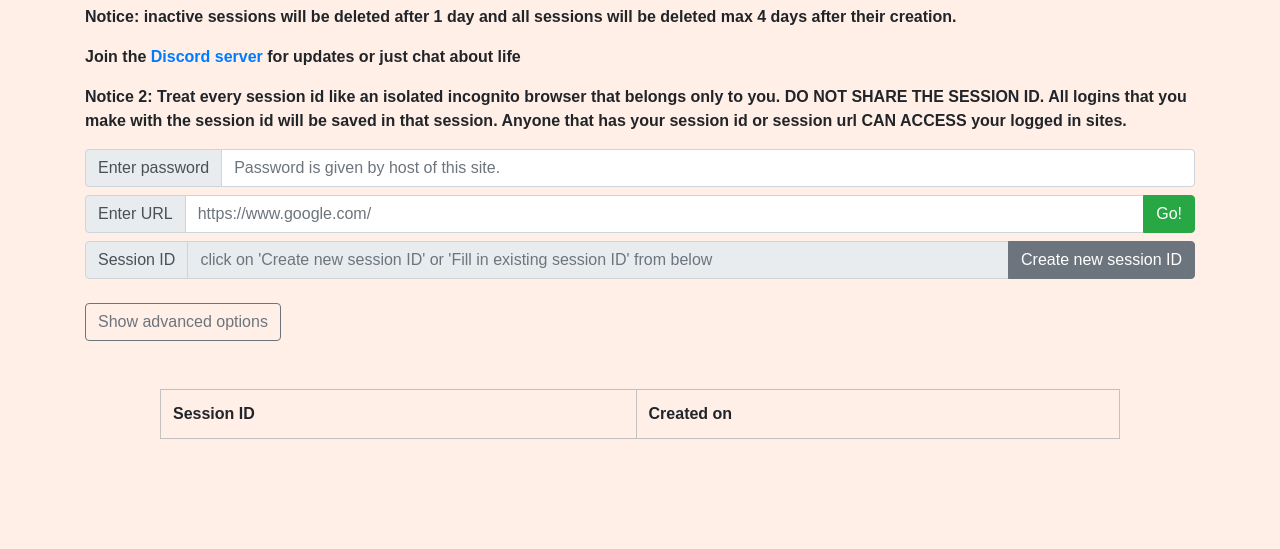
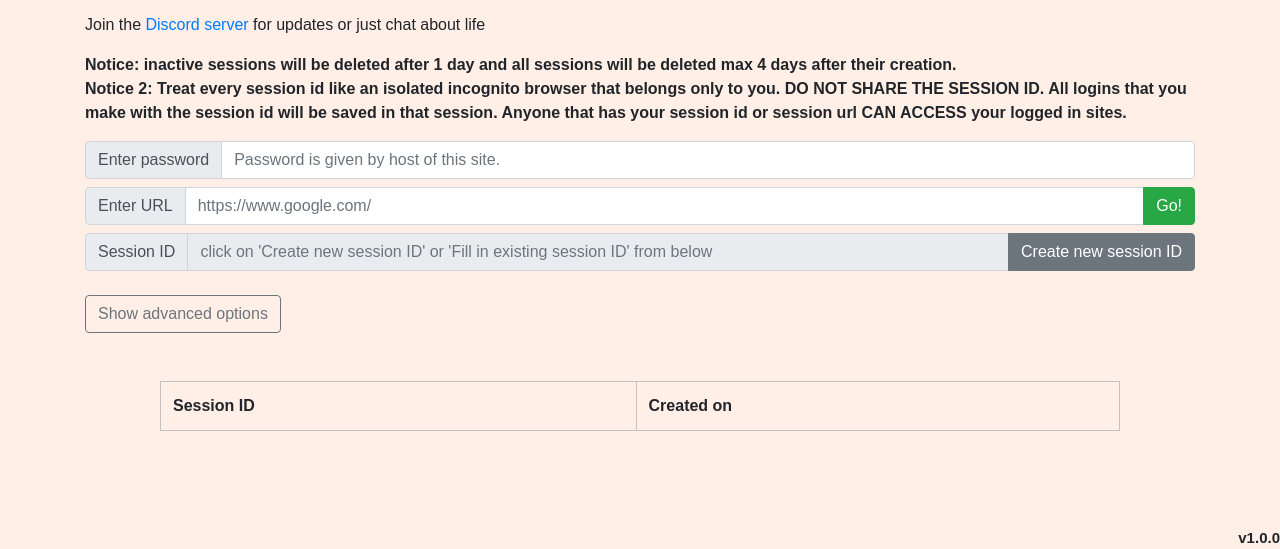
Before and after one commit to indiamonda/rammerhead, a website: page public/index.html in a window 1280 px wide. Shown: the part 251-800 px from the top of the page. Drawn offline with nearby package versions, Linux system fonts and the light colour scheme.

Commit message:
add changelog

```diff
--- a/public/index.html
+++ b/public/index.html
@@ -18,13 +18,13 @@
         <h1>Rammerhead Proxy Beta</h1>
     </header>
     <div class="container mb-5">
-        <p class="mb-3 font-weight-bold text-danger" id="error-text" style="display: none">Error: some text</p>
-        <p class="mb-3 font-weight-bold">Notice: inactive sessions will be deleted after 1 day and all sessions will be
+        <p class="mt-3 mb-3 font-weight">Join the <a href="https://discord.gg/VNT4E7gN5Y">Discord server</a> for updates or just chat about life</p>
+        <p class="mb-0 font-weight-bold">Notice: inactive sessions will be deleted after 1 day and all sessions will be
             deleted max 4 days after their creation.</p>
-        <p class="mb-3 font-weight-bold">Join the <a href="https://discord.gg/VNT4E7gN5Y">Discord server</a> for updates or just chat about life</p>
         <p class="mb-3 font-weight-bold">Notice 2: Treat every session id like an isolated incognito browser that
             belongs only to you. DO NOT SHARE THE SESSION ID. All logins that you make with the session id will be saved
             in that session. Anyone that has your session id or session url CAN ACCESS your logged in sites.</p>
+        <p class="mb-3 font-weight-bold text-danger" id="error-text" style="display: none">Error: some text</p>
         <div class="input-group mb-2">
             <div class="input-group-prepend">
                 <span class="input-group-text">Enter password</span>
@@ -74,6 +74,7 @@
             </tbody>
         </table>
     </div>
+    <p id="version">v1.0.0</p>
 
 </body>
 
--- a/public/style.css
+++ b/public/style.css
@@ -26,3 +26,12 @@ table.table-bordered > thead > tr > th {
 table.table-bordered > tbody > tr > td {
   border: 1px solid #c1c1c1;
 }
+
+#version {
+  position: absolute;
+  margin: 0;
+  right: 0;
+  bottom: 0;
+  font-size: 15px;
+  font-weight: bold;
+}
```
Also changed, not shown: CHANGELOG.md (added).
